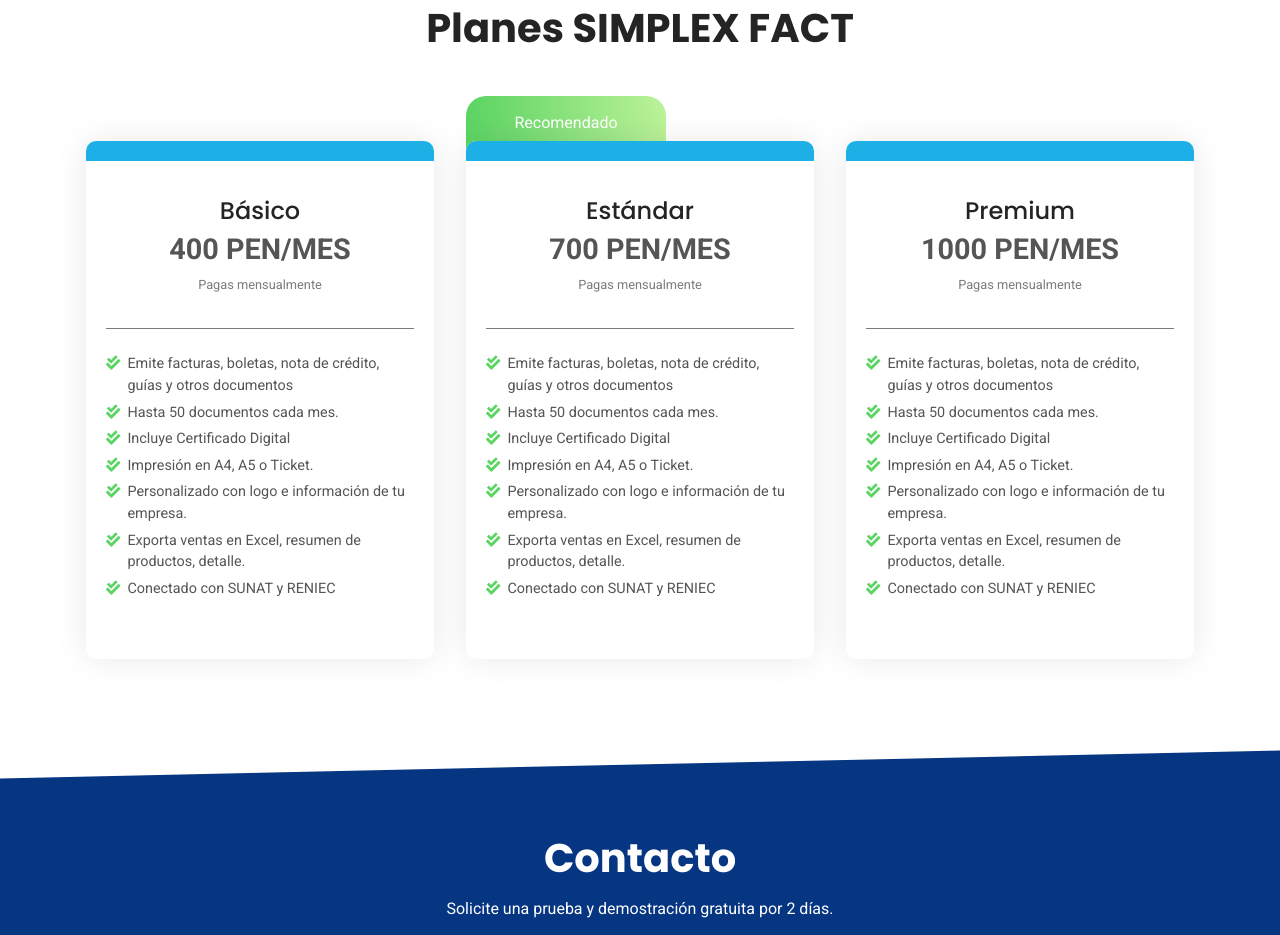
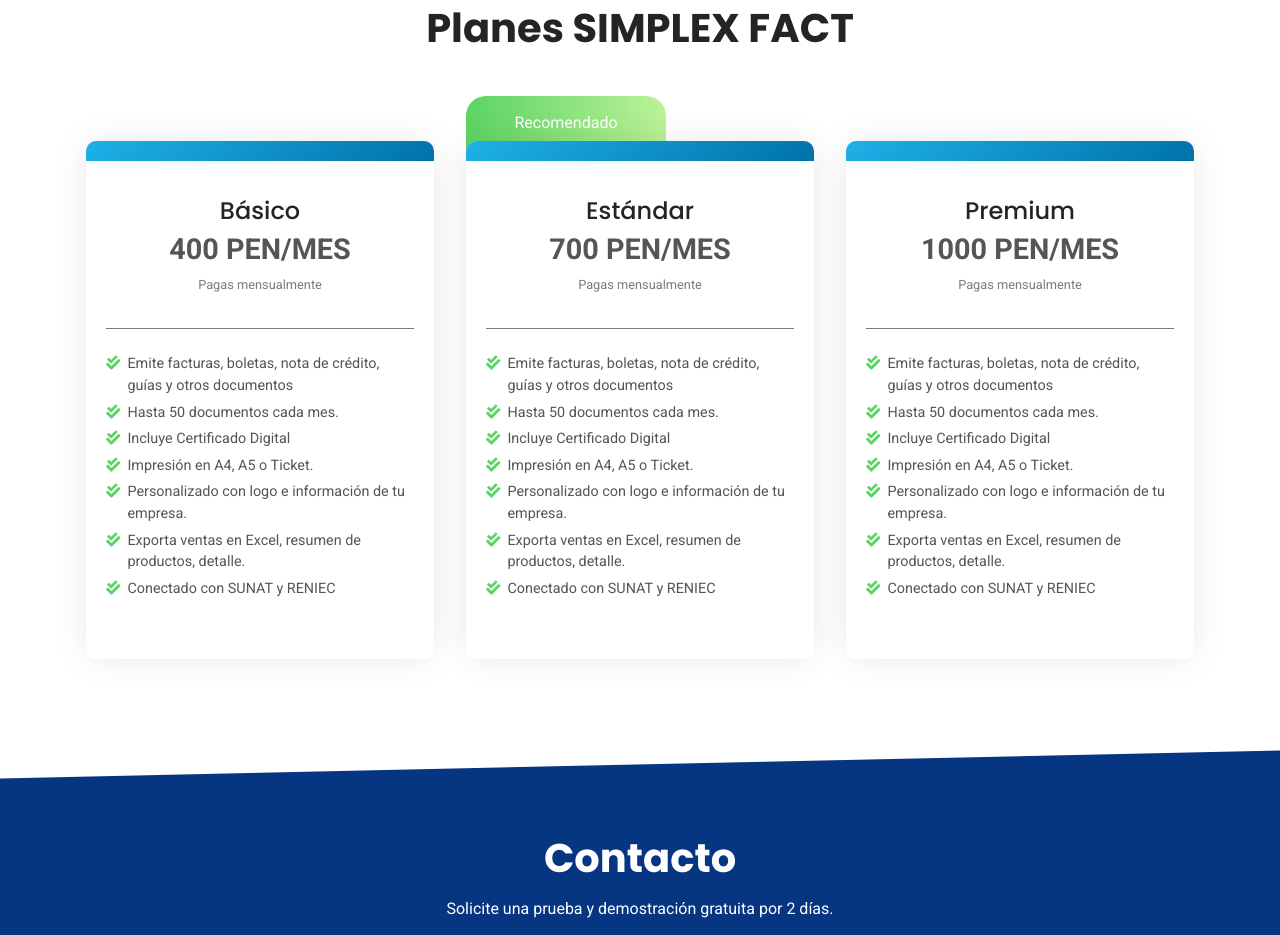
Before and after one commit to rfronald/SimplexFact, a plain HTML site: page index.html in a window 1280 px wide. Shown: the part 3072-4007 px from the top of the page. Drawn offline with Linux system fonts and the light colour scheme.

Commit message:
Modificación de Color

```diff
--- a/assets/css/style.css
+++ b/assets/css/style.css
@@ -4377,7 +4377,8 @@ background: linear-gradient(138deg, rgba(30,177,231,1) 0%, rgba(0,114,170,1) 46%
 .card-planes .barra{
   width: 100%;
   height: 20px;
-  background: #1CB0E7;
+  background: rgb(30,177,231);
+    background: linear-gradient(138deg, rgba(30,177,231,1) 0%, rgba(0,114,170,1) 100%);
   border-radius: 10px 10px 0 0;
 }
 
```
